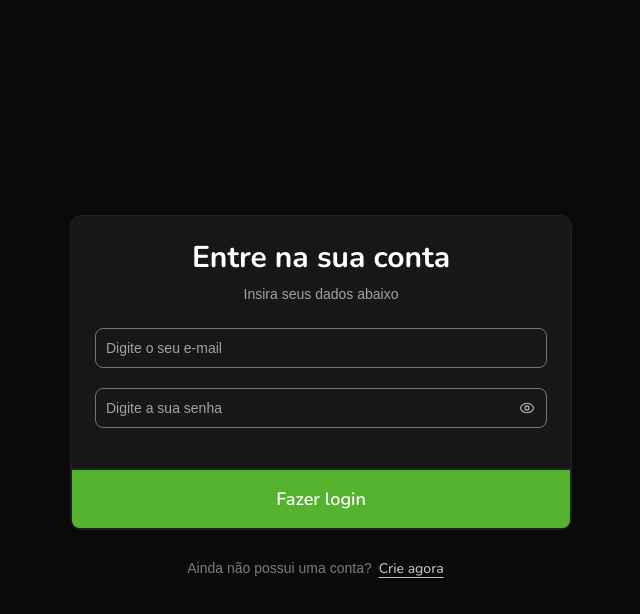
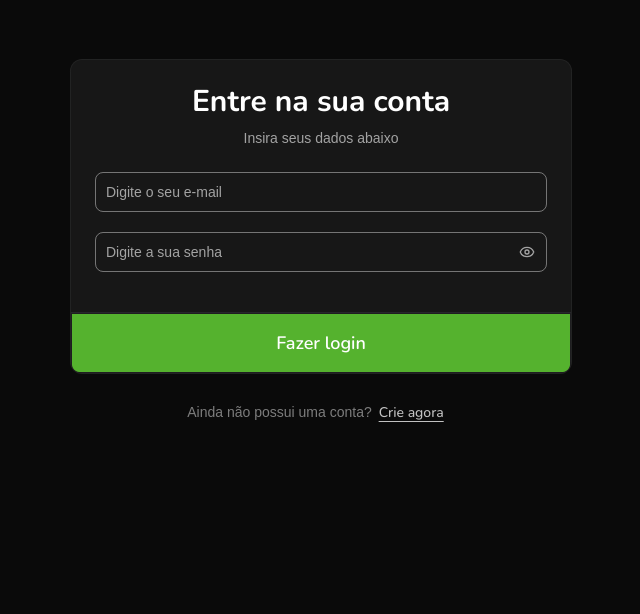
Before and after one commit to deniswmonteiro/fintrack, a React (Vite) app: page /login in a window 1280 px wide. Shown: the top 614 px of the page, without its empty margins (319-959 px from the left). Built offline with nearby package versions, Linux system fonts and the light colour scheme; a web font is replaced by a local one.

Commit message:
fix: ajustando altura e largura dos cards de login e de cadastro

```diff
--- a/src/pages/Login.jsx
+++ b/src/pages/Login.jsx
@@ -52,7 +52,7 @@
   }
 
   return (
-    <section className="flex h-screen w-screen flex-col items-center justify-center gap-6">
+    <section className="flex h-full w-full flex-col items-center justify-center gap-6 py-15">
       <Card className="w-125 p-0">
         <CardHeader className="gap-2 p-6 pb-2 text-center">
           <CardTitle className="text-3xl font-bold">
--- a/src/pages/SignUp.jsx
+++ b/src/pages/SignUp.jsx
@@ -77,7 +77,7 @@
   if (user) return <Navigate to="/" />;
 
   return (
-    <section className="flex h-screen w-screen flex-col items-center justify-center gap-6">
+    <section className="flex h-full w-full flex-col items-center justify-center gap-6 py-15">
       <Card className="w-125 p-0">
         <CardHeader className="gap-2 p-6 pb-2 text-center">
           <CardTitle className="text-3xl font-bold">Crie a sua conta</CardTitle>
```
